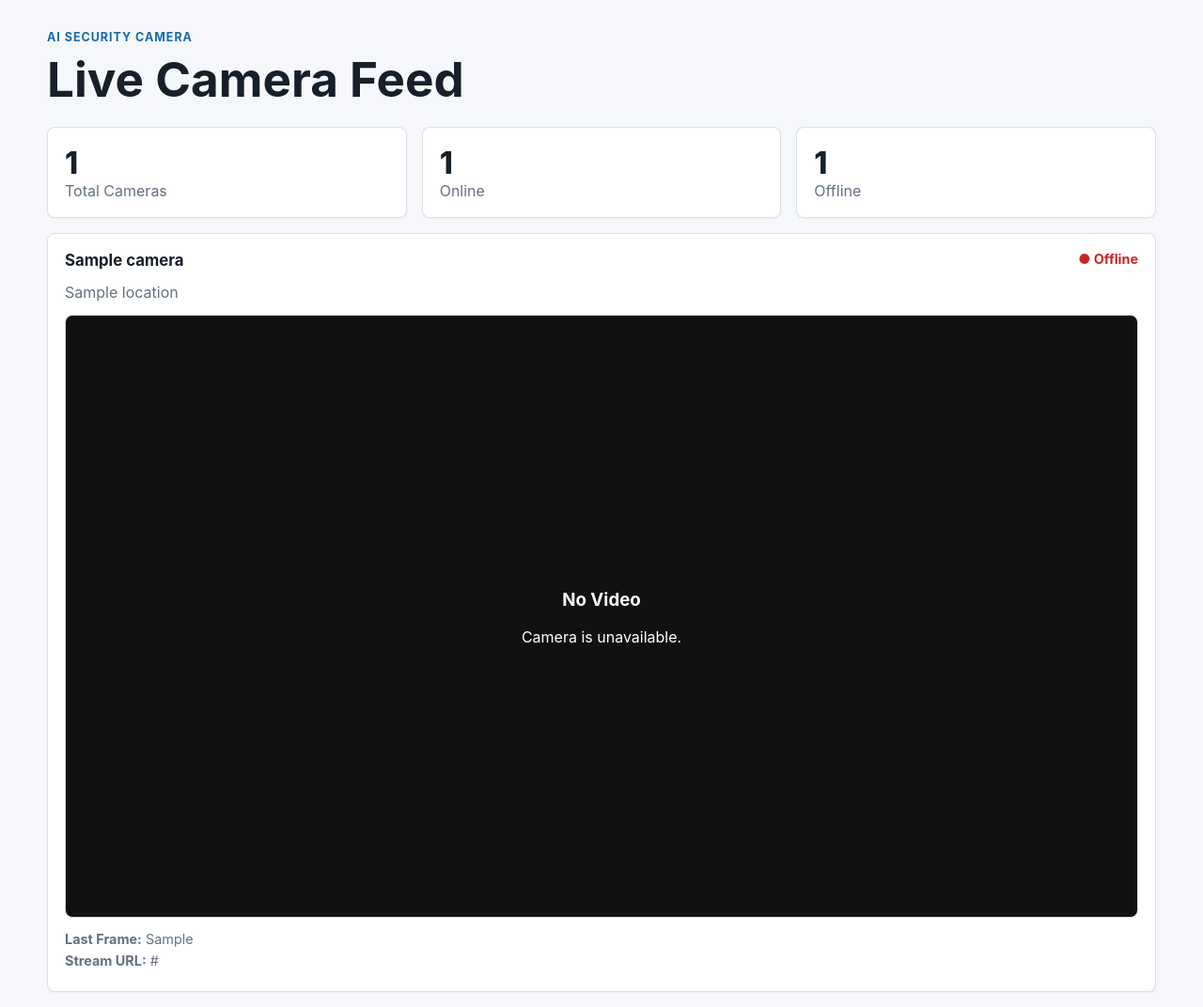
After one commit to vamshikrishnaramasamy/REHS-GroupA-Final-Project, a Flask app: template app/templates/camera.html in a window 1280 px wide. The commit adds this page. Shown: the whole page at 94% size. Run offline with Flask 3, Linux system fonts and the light colour scheme; the template is opened without the code that fills it: most values are stand-ins (such as "Sample title", 1, 10 or a date in 2020).

Commit message:
Add camera feed html file
Added Camera Feed w/ placeholders until we get the pi cameras running

```diff
--- a/app/static/styles.css
+++ b/app/static/styles.css
@@ -185,3 +185,67 @@ th {
     display: grid;
   }
 }
+
+.camera-grid {
+  display: grid;
+  grid-template-columns: repeat(auto-fit, minmax(420px, 1fr));
+  gap: 16px;
+}
+
+.camera-header {
+  display: flex;
+  justify-content: space-between;
+  align-items: flex-start;
+  margin-bottom: 14px;
+}
+
+.camera-location {
+  color: var(--muted);
+  margin-bottom: 0;
+}
+
+.status {
+  font-weight: 700;
+  font-size: 0.9rem;
+}
+
+.status.online {
+  color: #2e8b57;
+}
+
+.status.offline {
+  color: #c62828;
+}
+
+.camera-feed {
+  width: 100%;
+  aspect-ratio: 16 / 9;
+  border: 1px solid var(--line);
+  border-radius: 8px;
+  overflow: hidden;
+  background: #111;
+  display: flex;
+  justify-content: center;
+  align-items: center;
+}
+
+.camera-feed img {
+  width: 100%;
+  height: 100%;
+  object-fit: cover;
+}
+
+.camera-error {
+  color: white;
+  text-align: center;
+}
+
+.camera-footer {
+  margin-top: 14px;
+  color: var(--muted);
+  font-size: 0.9rem;
+}
+
+.camera-footer p {
+  margin-bottom: 6px;
+}
--- /dev/null
+++ b/app/templates/camera.html
@@ -0,0 +1,125 @@
+<!doctype html>
+<html lang="en">
+  <head>
+    <meta charset="utf-8">
+    <meta name="viewport" content="width=device-width, initial-scale=1">
+    <title>Camera Streams</title>
+    <link rel="stylesheet" href="{{ url_for('static', filename='styles.css') }}">
+  </head>
+
+  <body>
+
+    <header class="topbar">
+      <div>
+        <p class="eyebrow">AI Security Camera</p>
+        <h1>Live Camera Feed</h1>
+      </div>
+    </header>
+
+    <main>
+
+      <section class="stats">
+        <article>
+          <span>{{ cameras|length }}</span>
+          <p>Total Cameras</p>
+        </article>
+
+        <article>
+          <span>{{ online_count }}</span>
+          <p>Online</p>
+        </article>
+
+        <article>
+          <span>{{ offline_count }}</span>
+          <p>Offline</p>
+        </article>
+      </section>
+
+      <section class="camera-grid">
+
+        {% for camera in cameras %}
+
+        <article class="panel">
+
+          <div class="camera-header">
+
+            <div>
+              <h2>{{ camera.name }}</h2>
+
+              <p class="camera-location">
+                {{ camera.location or "No location provided" }}
+              </p>
+            </div>
+
+            {% if camera.online %}
+              <span class="status online">
+                ● Online
+              </span>
+            {% else %}
+              <span class="status offline">
+                ● Offline
+              </span>
+            {% endif %}
+
+          </div>
+
+          <div class="camera-feed">
+
+            {% if camera.online %}
+
+              <img
+                src="{{ url_for('main.video_feed', camera_id=camera.id) }}"
+                alt="Live stream">
+
+            {% else %}
+
+              <div class="camera-error">
+
+                <h3>No Video</h3>
+
+                <p>
+                  Camera is unavailable.
+                </p>
+
+              </div>
+
+            {% endif %}
+
+          </div>
+
+          <div class="camera-footer">
+
+            <p>
+              <strong>Last Frame:</strong>
+              {{ camera.last_frame or "Never" }}
+            </p>
+
+            <p>
+              <strong>Stream URL:</strong>
+              {{ camera.stream_url }}
+            </p>
+
+          </div>
+
+        </article>
+
+        {% else %}
+
+        <article class="panel">
+
+          <h2>No Cameras Registered</h2>
+
+          <p>
+            Register a camera from the dashboard to begin streaming.
+          </p>
+
+        </article>
+
+        {% endfor %}
+
+      </section>
+
+    </main>
+
+  </body>
+</html>
```
